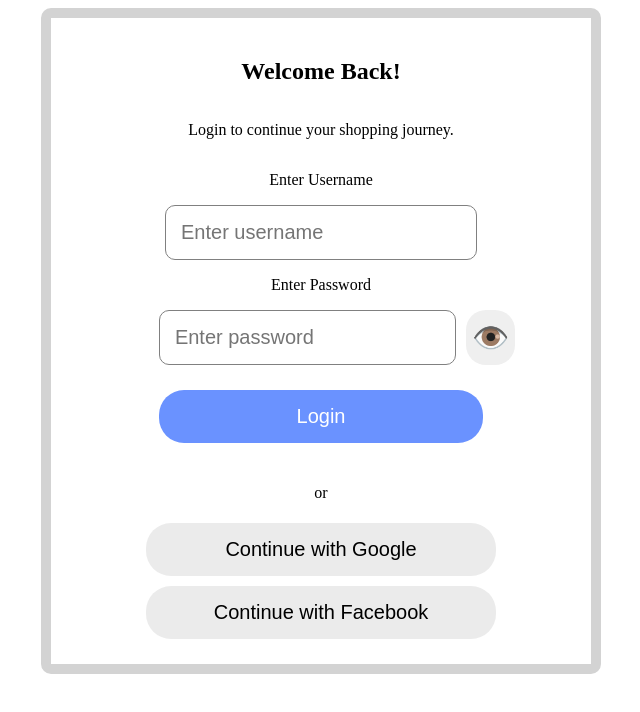
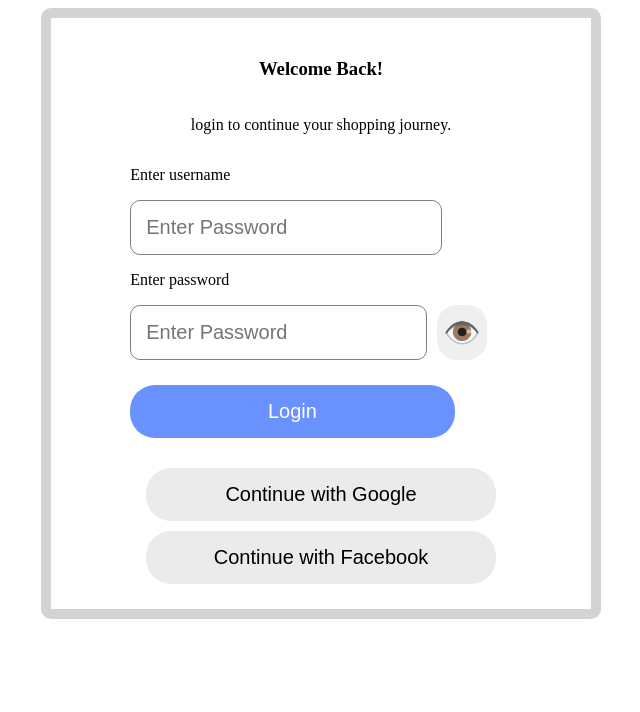
Before and after one commit to AnthonyLTorrefranca/login-page, a React (Vite) app in the folder login_page/: page / in a window 1280 px wide. Shown: the top 712 px of the page, without its empty margins (319-959 px from the left). Built offline with nearby package versions, Linux system fonts and the light colour scheme.

Commit message:
feat(login): written from my memory

```diff
--- a/login_page/package.json
+++ b/login_page/package.json
@@ -10,6 +10,7 @@
     "preview": "vite preview"
   },
   "dependencies": {
+    "axios": "^1.18.1",
     "react": "^19.2.6",
     "react-dom": "^19.2.6",
     "react-router-dom": "^7.18.0"
--- a/login_page/src/components/Login/Login.css
+++ b/login_page/src/components/Login/Login.css
@@ -21,9 +21,7 @@
     padding: 20px;
 }
 
-
 /* username container */
-
 .loginInfo input {
     width: 280px;
     font-size: 20px;
@@ -38,6 +36,7 @@
     flex-direction: row;
     width: 85%;
 }
+
 .passwordContainer button{
     margin: 0 10px;
 }
@@ -89,5 +88,4 @@
     align-items: center;
     justify-content: center;
     color: red;
-    font-size: 30px;
 }
--- a/login_page/src/components/Login/Login.jsx
+++ b/login_page/src/components/Login/Login.jsx
@@ -1,107 +1,107 @@
-import { useState, useEffect } from 'react'
+import { useEffect, useState }from 'react'
 import './Login.css'
 
 export default function Login() {
-    //! mock data base
-    const userDetails = ([
-        {username: "tony", password: "test"},
-        {username: "simon", password: "test"},
-        {username: "david", password: "test"},
-        {username: "tian", password: "test"},
-    ])
-    const userCheck = userDetails.find((user)=>{
-        return () => user.username === FormValues.username && user.password === FormValues.password;
+    const userDetails = [
+        { username: "tony", password: "test"},
+        { username: "simon", password: "test"},
+        { username: "tian", password: "test"},
+        { username: "david", password: "test"},
+    ]
+    const [ShowPswd, setShowPswd] = useState(false)
+    const [FormValues, setFormValues] = useState({
+        username: "",
+        password: ""
     })
-    const [FormStatus, setFormStatus] = useState({
+    const [UserStatus, setUserStatus] = useState({
         userFound: false,
         userNotFound: false,
-        showPswd: false,
-    })
-    const [FormValues, setFormValues] = useState({
-        username: "",
-        password: "",
     })
 
     useEffect(() => {
         let timer;
-        if (userCheck){
+        if (UserStatus.userFound){
             timer = setTimeout(() => {
-                setFormStatus((prev) =>({
+                setUserStatus(prev =>({
                     ...prev,
                     userFound: false,
-                    userNotFound: false,
+                }))
+            }, 2000);
+        }
+        else if (UserStatus.userNotFound){
+            timer = setTimeout(() => {
+                setUserStatus(prev => ({
+                    ...prev,
+                    userNotFound: false
                 }))
             }, 2000);
         }
         return ()=> clearTimeout(timer)
-    }, [FormStatus.userName, FormStatus.userFound, FormStatus.userNotFound])
+    }, [UserStatus.userFound, UserStatus.userNotFound])
 
     function handleShow(){
-        setFormStatus(prev =>({
-            ...prev,
-            showPswd: !prev.showPswd,
-        }))
+        setShowPswd(!ShowPswd)
     }
-
     function handleChange(e){
-        const {name, value} = e.target;
-        setFormValues(prev => ({
+        const {name, value} = e.target
+        setFormValues((prev) => ({
             ...prev,
             [name]: value,
         }))
     }
-
     function handleSubmit(e){
         e.preventDefault()
-        if(userCheck){
-            setFormStatus( (prev) => ({
+        const userCheck = userDetails.find((user) => {
+            return user.username === FormValues.username && user.password === FormValues.password;
+            }
+        )
+        if (userCheck){
+            setUserStatus((prev) => ({
                 ...prev,
                 userFound: true,
-                userNotFound: false,
+                userNotFound: false
             }))
         }
         else if (!userCheck){
-            setFormStatus(prev => ({
+            setUserStatus(prev => ({
                 ...prev,
                 userFound: false,
-                userNotFound: true,
+                userNotFound: true
             }))
         }
     }
   return (
-    <>
     <section className='loginInfoContainer'>
+        <section className="loginInfo">
             <h1 className="welcomeHeading">Welcome Back!</h1>
-        <p>Login to continue your shopping journey.</p>
-    <form onSubmit={handleSubmit} className='loginInfo'>
-        {FormStatus.userNotFound && <h2 className='errorKey'>User not found!</h2>}
-        {FormStatus.userName && <h2 className='errorKey'>Username not found!</h2>}
-        {FormStatus.userFound && <h2 className='correctKey'>Welcome Back, {FormValues.username}!</h2>}
-        <p>Enter Username</p>
+            {UserStatus.userFound && <h3 className='correctKey'>User found!!</h3>}
+            {UserStatus.userNotFound && <h3 className='errorKey'>User not found!!</h3>}
+            <p>login to continue your shopping journey.</p>
+            <form onSubmit={handleSubmit}>
+                <p>Enter username</p>
                     <section>
                         <input type="text"
+                            placeholder='Enter Password'
                             name='username'
                             value={FormValues.username}
-                onChange={handleChange}
-                placeholder='Enter username' />
+                            onChange={handleChange} />
                     </section>
-        <p>Enter Password</p>
+                <p>Enter password</p>
                     <section className='passwordContainer'>
-            <input type={FormStatus.showPswd ? "text" : "password"}
+                        <input type={ShowPswd ? "text" : "password"}
+                            placeholder='Enter Password'
                             name='password'
                             value={FormValues.password}
-                onChange={handleChange}
-                placeholder='Enter password' />
+                            onChange={handleChange} />
                         <button type='button' onClick={handleShow}>👁️</button>
                     </section>
-            <button className='loginBtn'>Login</button>
-        <p>or</p>
+                <button type='submit' className='loginBtn'>Login</button>
+            </form>
             <section className="social">
                 <button className='continueWithSocials'>Continue with Google</button>
                 <button className='continueWithSocials'>Continue with Facebook</button>
             </section>
-    </form>
         </section>
-    </>
+    </section>
   )
 }
```
Also changed, not shown: 1 other file (tests, documents, lock files or other folders). Lines whose indentation alone changed are shown as unchanged.
